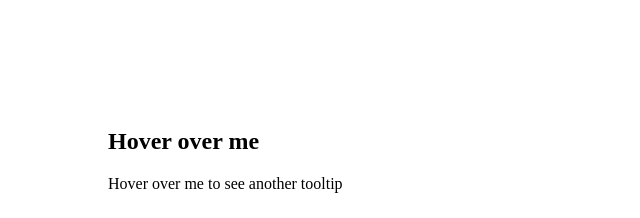
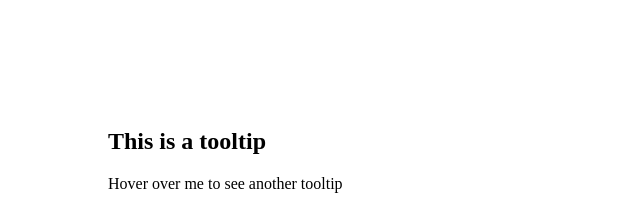
Before and after one commit to acciojob/react-composition-3-KonArchit, a React app: page / in a window 1280 px wide. Shown: the top 218 px of the page, without its empty margins (0-640 px from the left). Built offline with nearby package versions, Linux system fonts and the light colour scheme.

Commit message:
tooltip6

```diff
--- a/src/components/App.js
+++ b/src/components/App.js
@@ -7,7 +7,7 @@ function App() {
 
       <h2 className="tooltip">
       <Tooltip text="This is a tooltip">
-        Hover over me
+        This is a tooltip
       </Tooltip>
       </h2>
 
```
